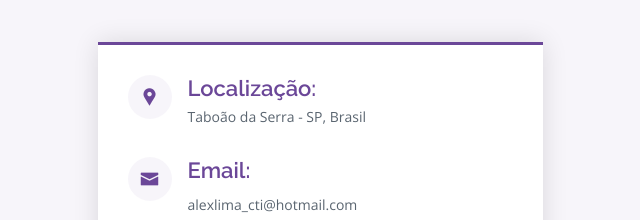
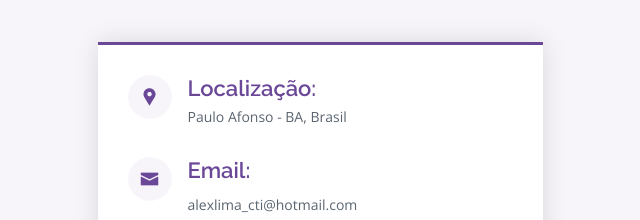
Before and after one commit to alexlimacti/alexlimacti.github.io, a plain HTML site: page index.html in a window 1280 px wide. Shown: the part 2832-3052 px from the top of the page, 320-960 px from the left. Drawn offline with nearby package versions, Linux system fonts and the light colour scheme; files whose address does not match are found by name.

Commit message:
Update index.html

```diff
--- a/index.html
+++ b/index.html
@@ -276,7 +276,7 @@
               <div class="address">
                 <i class="icofont-google-map"></i>
                 <h4>Localização:</h4>
-                <p>Taboão da Serra - SP, Brasil</p>
+                <p>Paulo Afonso - BA, Brasil</p>
               </div>
 
               <div class="email">
```
